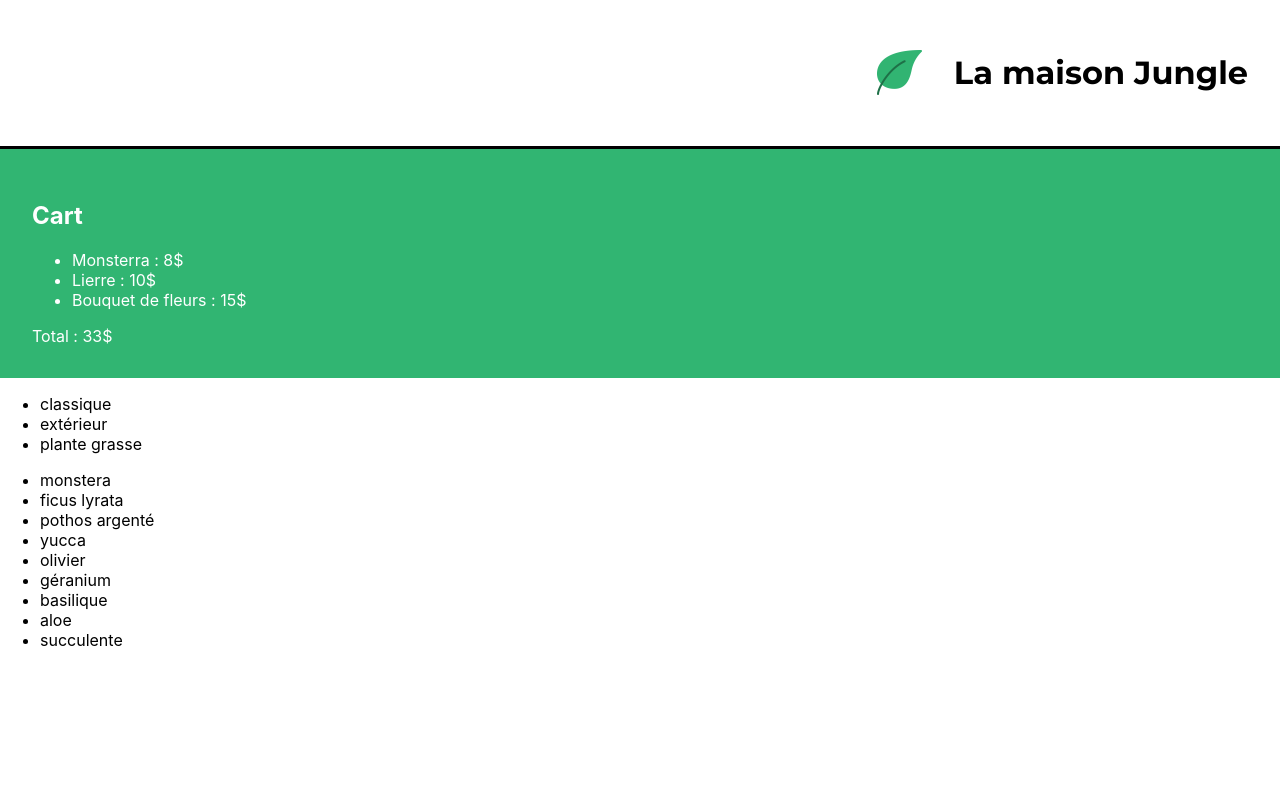
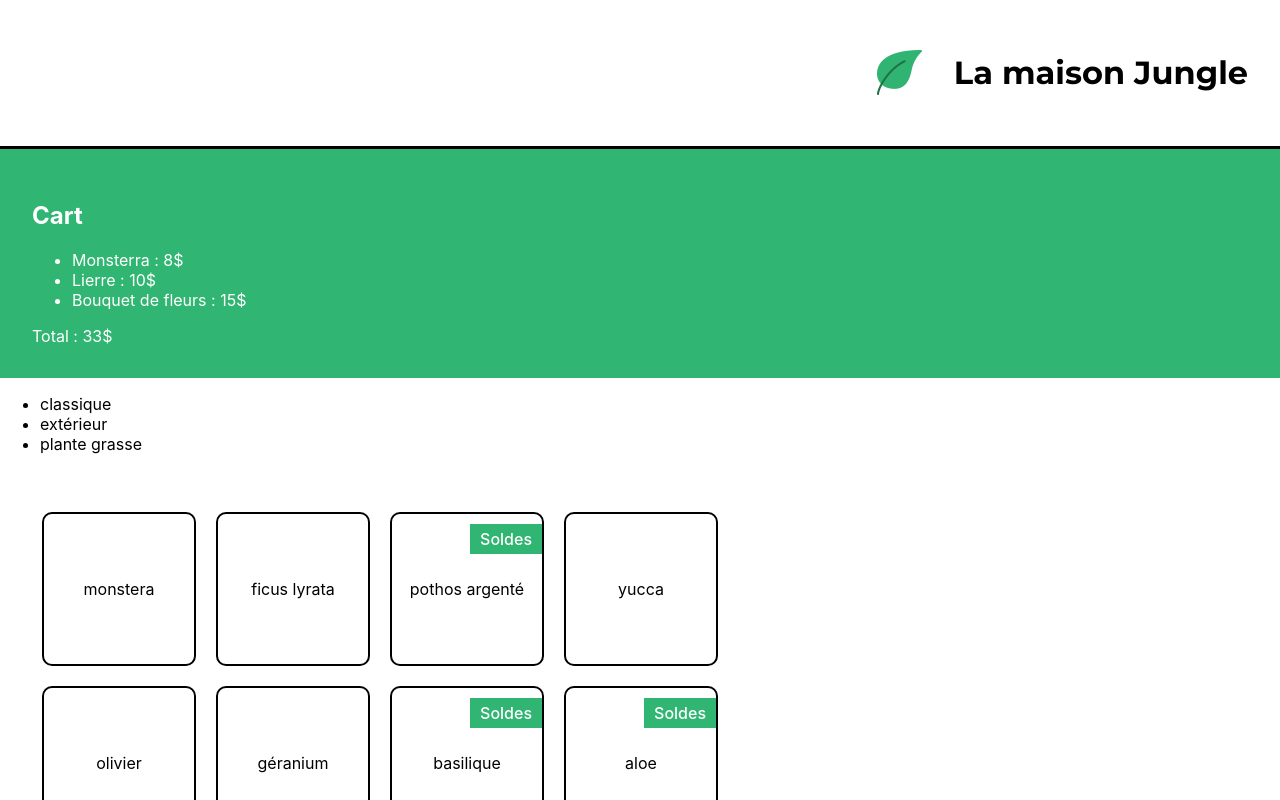
Before and after one commit to Rom1023/La-Maison-Jungle, a React (Create React App) app: page / in a window 1280 px wide. Shown: the top 800 px of the page. Built offline with nearby package versions, Linux system fonts and the light colour scheme.

Commit message:
Added css to ShoppingList component

```diff
--- a/src/components/ShoppingList.js
+++ b/src/components/ShoppingList.js
@@ -1,3 +1,5 @@
+import '../styles/ShoppingList.css';
+
 const plantList = [
   {
     name: 'monstera',
@@ -12,7 +14,8 @@ const plantList = [
   {
     name: 'pothos argenté',
     category: 'classique',
-    id: '3sd'
+    id: '3sd',
+    isSpecialOffer: true
   },
   {
     name: 'yucca',
@@ -32,12 +35,14 @@ const plantList = [
   {
     name: 'basilique',
     category: 'extérieur',
-    id: '7ie'
+    id: '7ie',
+    isSpecialOffer: true
   },
   {
     name: 'aloe',
     category: 'plante grasse',
-    id: '8fp'
+    id: '8fp',
+    isSpecialOffer: true
   },
   {
     name: 'succulente',
@@ -62,9 +67,11 @@ const ShoppingList = () => {
         ))}
       </ul>
 
-       <ul>
+       <ul className="lmj-plant-list">
         {plantList.map((plant) => (
-          <li key={plant.id}>{plant.name}</li>
+          <li key={plant.id} className="lmj-plant-item">{plant.name}
+                                                        {plant.isSpecialOffer && <div className="lmj-sales">Soldes</div>}
+          </li>
         ))}
       </ul>
     </div>
--- /dev/null
+++ b/src/styles/ShoppingList.css
@@ -0,0 +1,30 @@
+.lmj-plant-list{
+  list-style-type: none;
+  display: flex;
+  flex-wrap: wrap;
+  padding: 32px;
+  max-width: 800px;
+}
+
+.lmj-plant-item{
+  border: solid 2px black;
+  border-radius: 10px;
+  height: 150px;
+  width: 150px;
+  margin: 10px;
+  display: flex;
+  align-items: center;
+  justify-content: center;
+  flex-direction: column;
+  position: relative;
+}
+
+.lmj-sales{
+  position: absolute;
+  right: 0px;
+  top: 10px;
+  font-weight: 500;
+  color: white;
+  padding: 5px 10px;
+  background-color: #31b572;
+}
```
